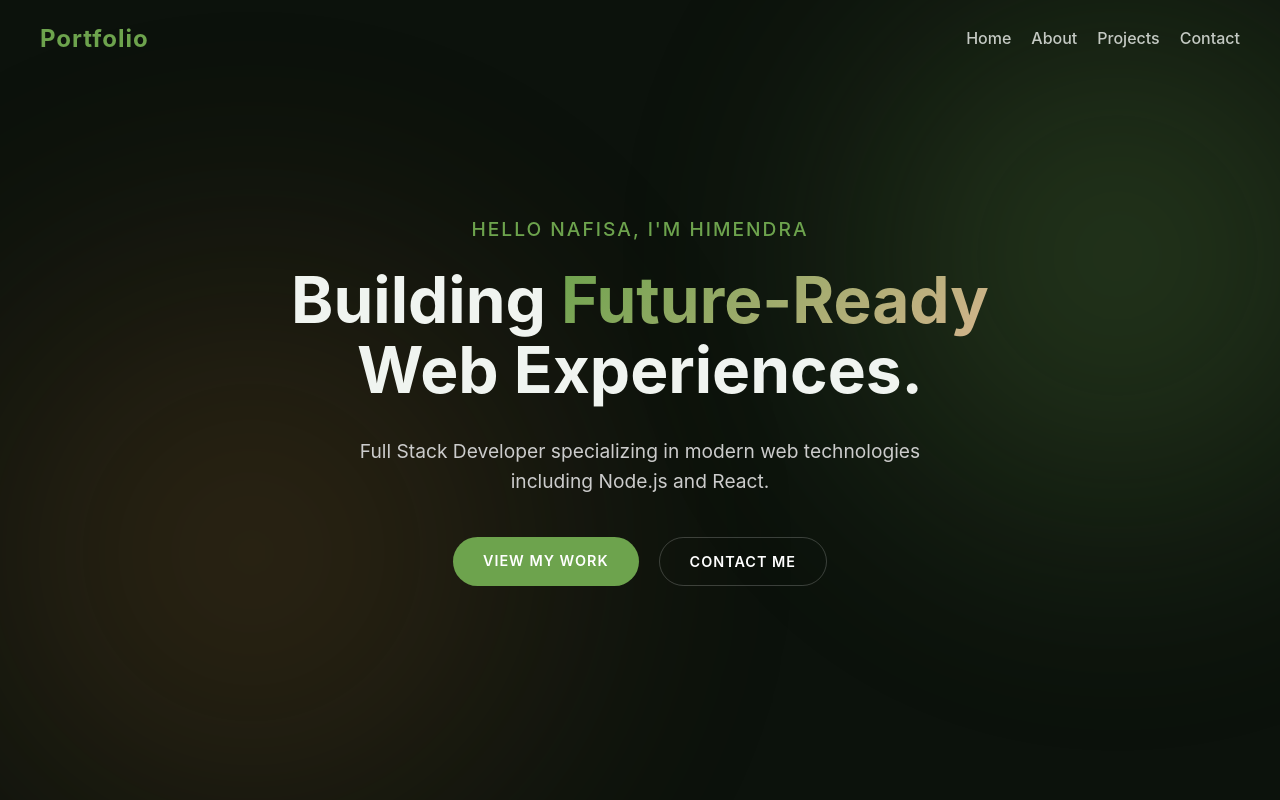
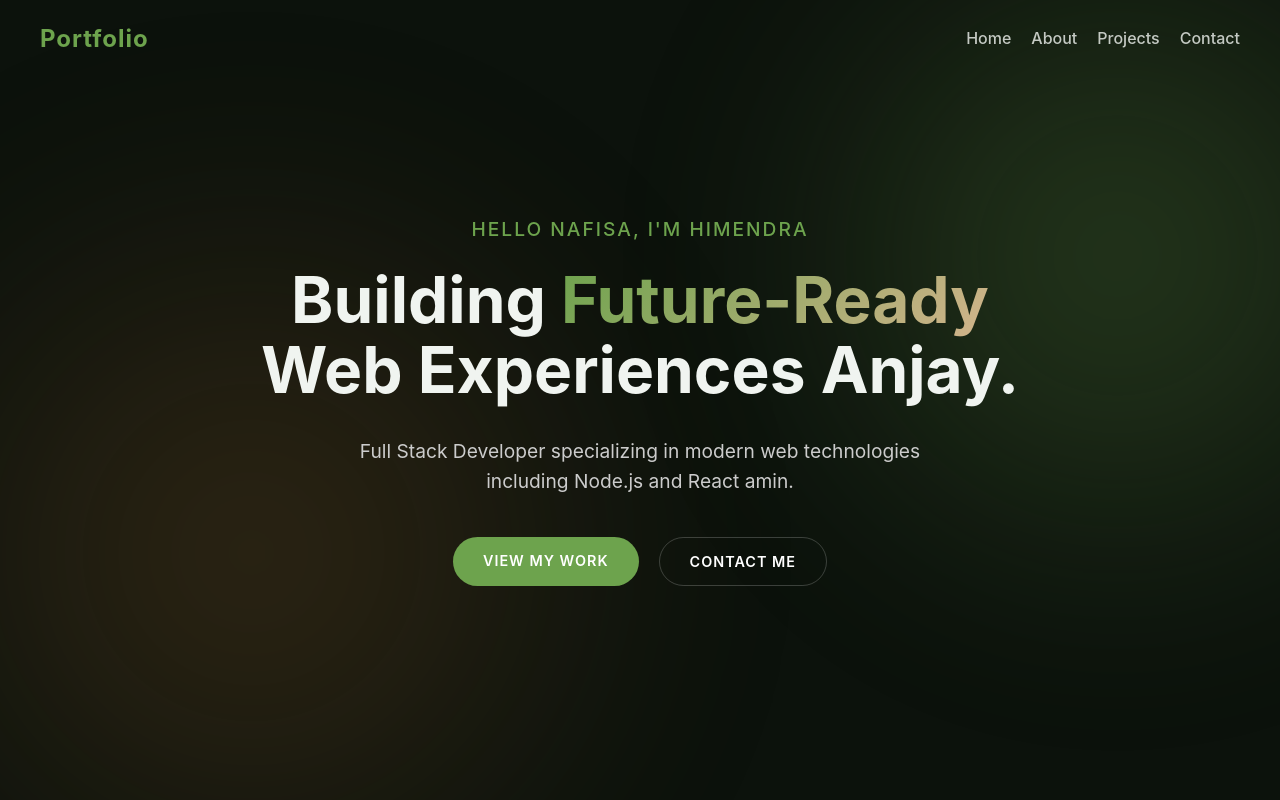
Before and after one commit to himendrafadh/mencobaPortofolio, a React (Vite) app in the folder client/: page / in a window 1280 px wide. Shown: the top 800 px of the page. Built offline with nearby package versions, Linux system fonts and the light colour scheme.

Commit message:
edit sediikittt

```diff
--- a/client/src/components/Hero.jsx
+++ b/client/src/components/Hero.jsx
@@ -19,10 +19,10 @@ const Hero = () => {
                 <h2 className="greeting">Hello Nafisa, I'm Himendra</h2>
                 <h1 className="headline">
                     Building <span className="gradient-text">Future-Ready</span><br />
-                    Web Experiences.
+                    Web Experiences Anjay.
                 </h1>
                 <p className="subheadline">
-                    Full Stack Developer specializing in modern web technologies including Node.js and React.
+                    Full Stack Developer specializing in modern web technologies including Node.js and React amin.
                 </p>
                 <div className="cta-group">
                     <a href="#projects" className="btn btn-primary">View My Work</a>
```
